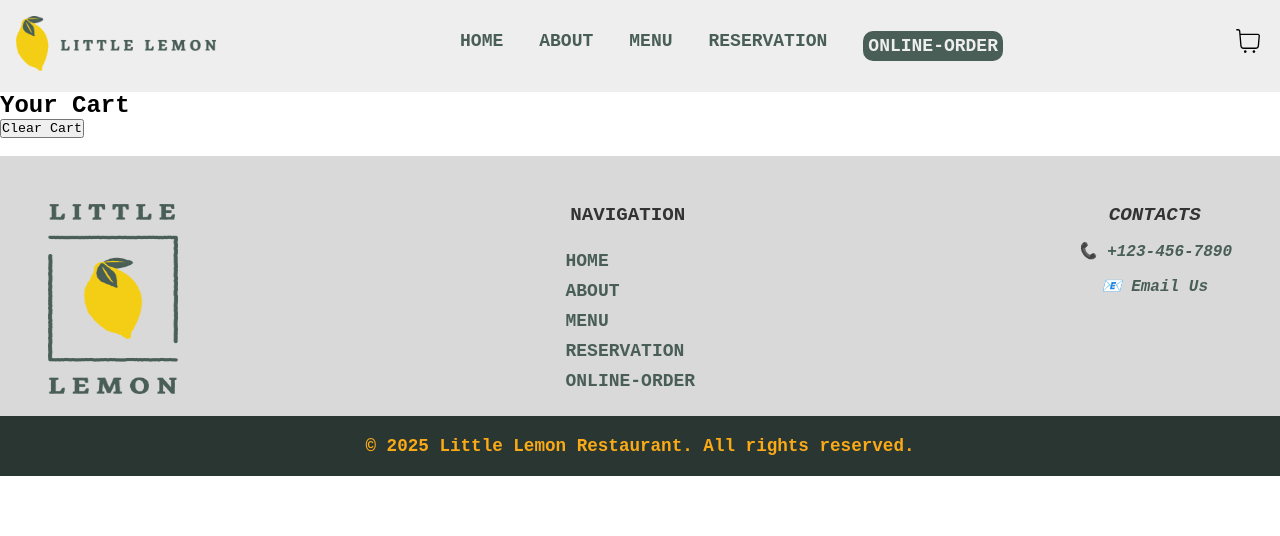
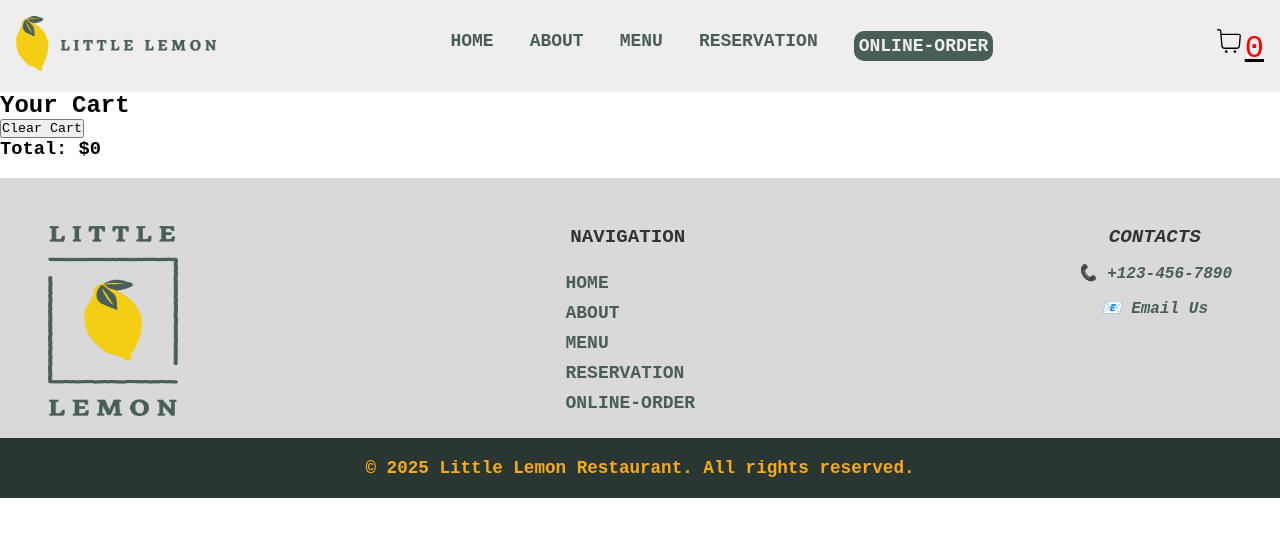
Before and after one commit to UCHEOGBU007/Little-lemon-Capstone-project, a React (Vite) app: page /cart in a window 1280 px wide. Shown: the top 536 px of the page. Built offline with nearby package versions, Linux system fonts and the light colour scheme.

Commit message:
Cart total price fixed and cart count number fixed in the navigation, next will be styling cart and menu items

```diff
--- a/src/Components/Cart.jsx
+++ b/src/Components/Cart.jsx
@@ -3,19 +3,34 @@ import { useContext } from "react";
 import { CartContext } from "./ContextApi";
 
 const Cart = () => {
-  const { cartItems, removeFromCart, clearCart } = useContext(CartContext);
+  const {
+    cartItems,
+    removeFromCart,
+    clearCart,
+    increaseQuantity,
+    decreaseQuantity,
+    getTotalPrice,
+  } = useContext(CartContext);
 
   return (
+    <>
       <div>
         <h2>Your Cart</h2>
         {cartItems.map((item) => (
           <div key={item.id}>
-          {item.name} - {item.price.value} x {item.quantity}
+            {item.name} - ${item.price.value} × {item.quantity} = $
+            {item.price.value * item.quantity}{" "}
+            <button onClick={() => decreaseQuantity(item.id)}>-</button>
+            {item.quantity}
+            <button onClick={() => increaseQuantity(item.id)}>+</button>
             <button onClick={() => removeFromCart(item.id)}>Remove</button>
           </div>
         ))}
+
         <button onClick={clearCart}>Clear Cart</button>
       </div>
+      <h3>Total: ${getTotalPrice()}</h3>
+    </>
   );
 };
 
--- a/src/Components/ContextApi.jsx
+++ b/src/Components/ContextApi.jsx
@@ -1,4 +1,46 @@
-// src/context/CartContext.js
+// // Context api component.
+
+// import { createContext, useState } from "react";
+
+// // creating context and naming it Cartcontext.
+// export const CartContext = createContext();
+
+// export const CartProvider = ({ children }) => {
+//   const [cartItems, setCartItems] = useState([]);
+
+//   // For adding items to the cart function.
+//   const addToCart = (item) => {
+//     const exists = cartItems.find((i) => i.id === item.id);
+//     if (exists) {
+//       setCartItems(
+//         cartItems.map((i) =>
+//           i.id === item.id ? { ...i, quantity: i.quantity + 1 } : i
+//         )
+//       );
+//     } else {
+//       setCartItems([...cartItems, { ...item, quantity: 1 }]);
+//     }
+//   };
+
+//   // for removing item according to the one user wants to delete
+
+//   const removeFromCart = (id) => {
+//     setCartItems(cartItems.filter((item) => item.id !== id));
+//   };
+
+//   // resetting the cart content to be zero.
+
+//   const clearCart = () => setCartItems([]);
+
+//   return (
+//     <CartContext.Provider
+//       value={{ cartItems, addToCart, removeFromCart, clearCart }}
+//     >
+//       {children}
+//     </CartContext.Provider>
+//   );
+// };
+
 import { createContext, useState } from "react";
 
 export const CartContext = createContext();
@@ -25,9 +67,44 @@ export const CartProvider = ({ children }) => {
 
   const clearCart = () => setCartItems([]);
 
+  // ➕ Increase quantity of a specific item
+  const increaseQuantity = (id) => {
+    setCartItems(
+      cartItems.map((item) =>
+        item.id === id ? { ...item, quantity: item.quantity + 1 } : item
+      )
+    );
+  };
+
+  // ➖ Decrease quantity of a specific item, remove if it hits zero
+  const decreaseQuantity = (id) => {
+    setCartItems(
+      cartItems
+        .map((item) =>
+          item.id === id ? { ...item, quantity: item.quantity - 1 } : item
+        )
+        .filter((item) => item.quantity > 0)
+    );
+  };
+
+  // inside CartProvider, after all cart functions
+  const getTotalPrice = () => {
+    return cartItems.reduce((total, item) => {
+      return total + item.price.value * item.quantity;
+    }, 0);
+  };
+
   return (
     <CartContext.Provider
-      value={{ cartItems, addToCart, removeFromCart, clearCart }}
+      value={{
+        cartItems,
+        addToCart,
+        removeFromCart,
+        clearCart,
+        increaseQuantity,
+        decreaseQuantity,
+        getTotalPrice,
+      }}
     >
       {children}
     </CartContext.Provider>
--- a/src/Components/Navigation.jsx
+++ b/src/Components/Navigation.jsx
@@ -4,8 +4,15 @@ import Styles from "../Css/Navigation.module.css";
 import { GiHamburgerMenu } from "react-icons/gi";
 import { MdCancel } from "react-icons/md";
 import { CiShoppingCart } from "react-icons/ci";
+import { useContext } from "react";
+import { CartContext } from "./ContextApi";
+
+// Calculate total quantity of all items
 
 const Navigation = () => {
+  const { cartItems } = useContext(CartContext);
+  const totalItems = cartItems.reduce((sum, item) => sum + item.quantity, 0);
+
   const [isMenuOpen, setIsMenuOpen] = useState(false);
 
   return (
@@ -48,6 +55,7 @@ const Navigation = () => {
           style={{ color: "black", fontSize: "2em", fontWeight: "1em" }}
         >
           <CiShoppingCart />
+          <span style={{ color: "red" }}>{totalItems}</span>
         </Link>
 
         {!isMenuOpen ? (
```
Lines whose indentation alone changed are shown as unchanged.
